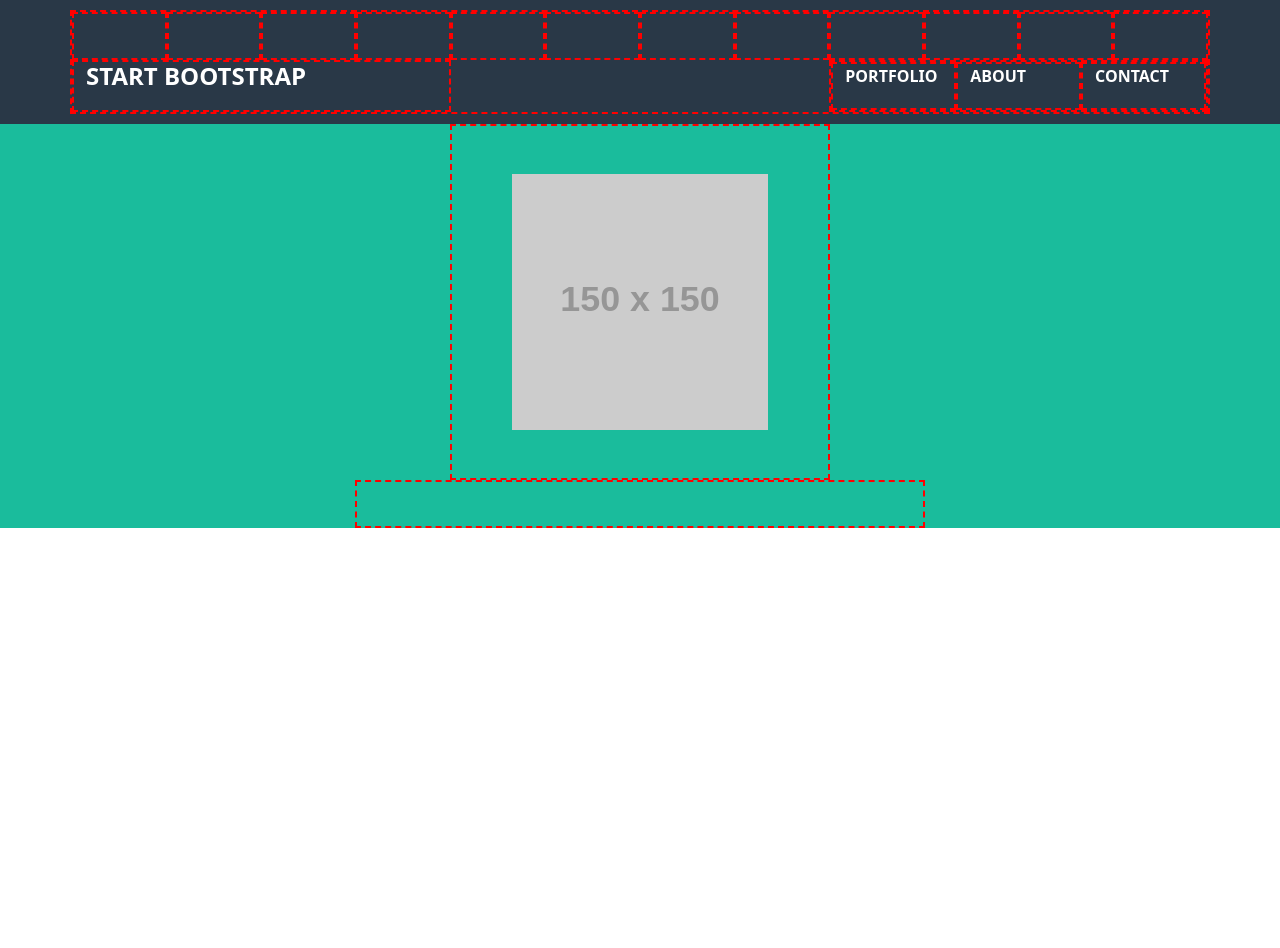
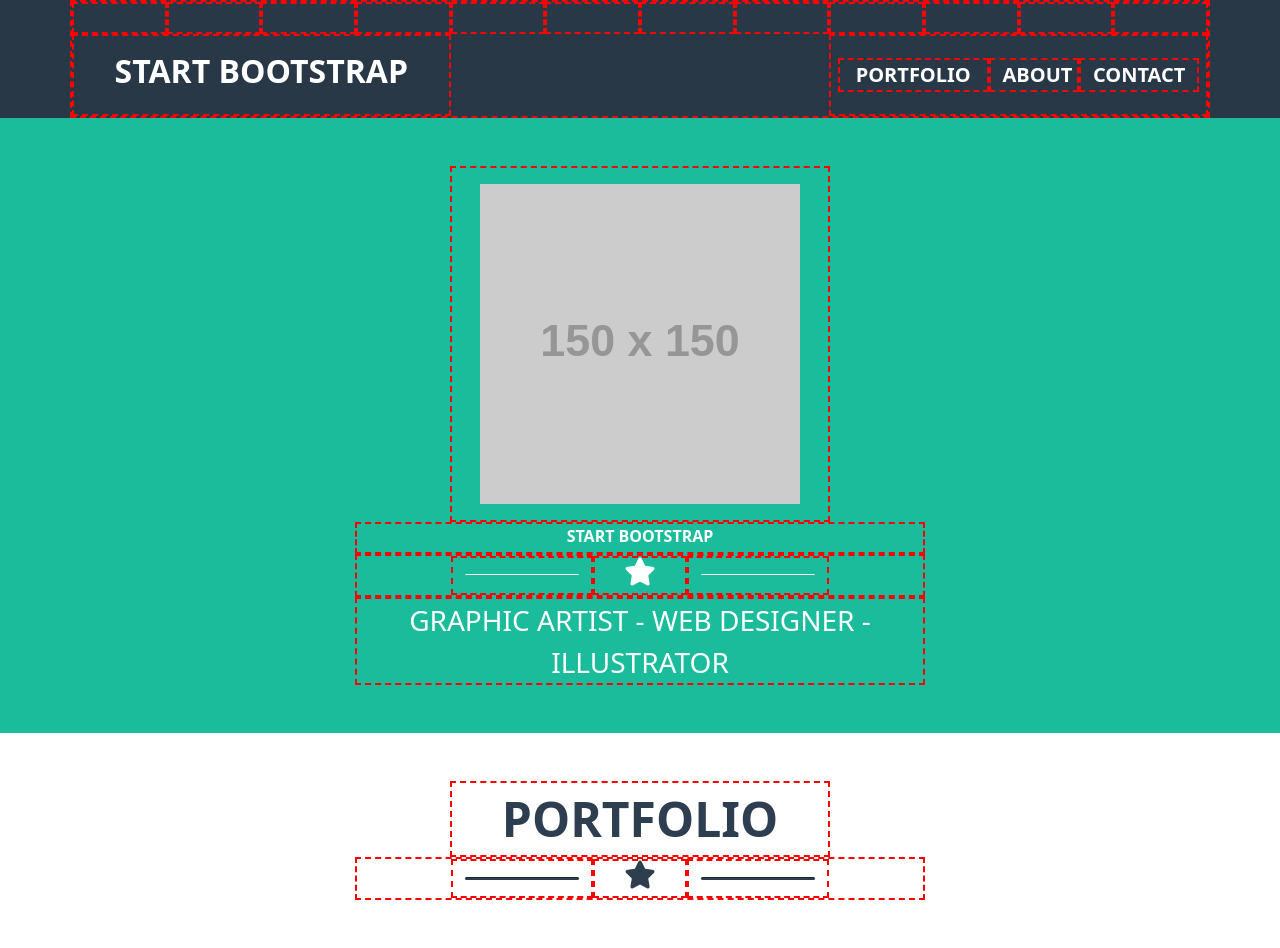
Before and after one commit to Vladislav-Ciuperca/html-css-bootstrap-freelancer, a plain HTML site: page index.html in a window 1280 px wide. Before the commit the page ends 800 px from the top, so only its background shows below. Drawn offline with nearby package versions, Linux system fonts and the light colour scheme; placeholder pictures from the web are drawn by us.

Commit message:
commit 2

```diff
--- a/css/style.css
+++ b/css/style.css
@@ -1,17 +1,50 @@
 .debug{
     border: 2px dashed red;
-    min-height: 3rem;
+    min-height: 2rem;
 }
 .box{
     color: white;
+}
+hr{
+    height: 3px;
+}
+.fs-4-mine{
+    font-size: 4rem;
+}
+.fs-3-mine{
+    font-size: 3rem;
 }
 img{
     width: 100%;
 }
 nav{
     background-color: #293847;
-    padding: 10px;
 }
 .jumbo{
     background: #1ABC9C;
+    /* padding: 50px 0; */
 }
+
+
+
+/* COLORS */
+.bg-blue{
+    background-color: #2C3E50;
+}
+.blue{
+    color: #2C3E50;
+}
+.bg-white{
+    background: #FFFFFF;
+}
+.white{
+    color: #FFFFFF;
+}
+.f-blue{
+    background: #3A546D;
+    color: #3A546D;
+}
+.ff-blue{
+    background: #27333F;
+    color: #27333F;
+}
--- a/index.html
+++ b/index.html
@@ -27,36 +27,86 @@
                 <div class="col-1 debug"></div>
                 <div class="col-1 debug"></div>
                 <!-- schifezza -->
-                <div class="col-4 debug">
-                    <h4 class="fw-bold align-items-center box">START BOOTSTRAP</h4>
+                <div class="col-4 text-center p-3 debug">
+                    <h4 class="fw-bold fs-2 box">START BOOTSTRAP</h4>
                 </div>
-                <div class="col-4 offset-4 debug">
+                <div class="col-4 offset-4 text-center d-flex align-items-center justify-content-center p-3 debug">
                     <div class="row">
-                        <div class="col-4 fw-bold box debug ">PORTFOLIO</div>
-                        <div class="col-4 fw-bold box debug ">ABOUT</div>
-                        <div class="col-4 fw-bold box debug ">CONTACT</div>
+                        <div class="col-5 fs-5 fw-bold box debug ">PORTFOLIO</div>
+                        <div class="col-3 fs-5 fw-bold box debug ">ABOUT</div>
+                        <div class="col-4 fs-5 fw-bold box debug ">CONTACT</div>
                     </div>
                 </div>
             </div>
         </div>
     </nav>
 <!----------------------- JUMBOTRONNNNNNNNNN ---------------------------------->
-    <div class="jumbo">
+    <div class="jumbo pt-5 pb-5">
         <div class="container-sm  text-center">
             <!-- jumbo img -->
             <div class="row">
                 <div class="col-4 offset-4 debug">
-                    <div class="box  p-5">
+                    <div class="box  p-3">
                         <img src="https://placehold.jp/150x150.png" alt="">
                     </div>
                 </div>
             </div>
             <!-- jumbo caption -->
             <div class="row">
-                <div class="col-6 offset-3 debug"></div>
+                <div class="col-6 offset-3 debug">
+                    <div class="box fs-large-mine fw-semibold p-0">START BOOTSTRAP</div>
+                </div>
             </div>
-
+            <!-- stellina -->
+            <div class="row">
+                <div class="col-6 offset-3 debug">
+                    <div class="row">
+                        <div class="col-3 offset-2 debug">
+                            <hr class="opacity-100 white rounded">
+                        </div>
+                        <div class="col-2 fs-3 d-flex align-items-start justify-content-center debug">
+                            <i class="fa-solid fa-star white"></i>
+                        </div>
+                        <div class="col-3 debug">
+                            <hr class="opacity-100 white rounded">
+                        </div>
+                    </div>
+                </div>
+            </div>
+            <!-- lavori -->
+            <div class="row">
+                <div class="col-6 offset-3 debug">
+                    <div class="box fs-3">
+                        GRAPHIC ARTIST - WEB DESIGNER - ILLUSTRATOR
+                    </div>
+                </div>
+            </div>
         </div>
     </div>
+        <!------------------------------------ PORTFOLIOOOOOOO ---------------------------->
+    <div class="container-sm pt-5 pb-5">
+        <div class="row">
+            <div class="col-4 offset-4 blue text-center fs-3-mine fw-semibold debug">
+                PORTFOLIO
+            </div>
+        </div>
+        <!-- stellina -->
+        <div class="row">
+            <div class="col-6 offset-3 debug">
+                <div class="row">
+                    <div class="col-3 offset-2 debug">
+                        <hr class="opacity-100 rounded bg-blue">
+                    </div>
+                    <div class="col-2 fs-3 d-flex align-items-start justify-content-center blue debug">
+                        <i class="fa-solid fa-star"></i>
+                    </div>
+                    <div class="col-3 debug">
+                        <hr class="opacity-100 rounded bg-blue">
+                    </div>
+                </div>
+            </div>
+        </div>
+    </div>
+
 </body>
 </html>
```
